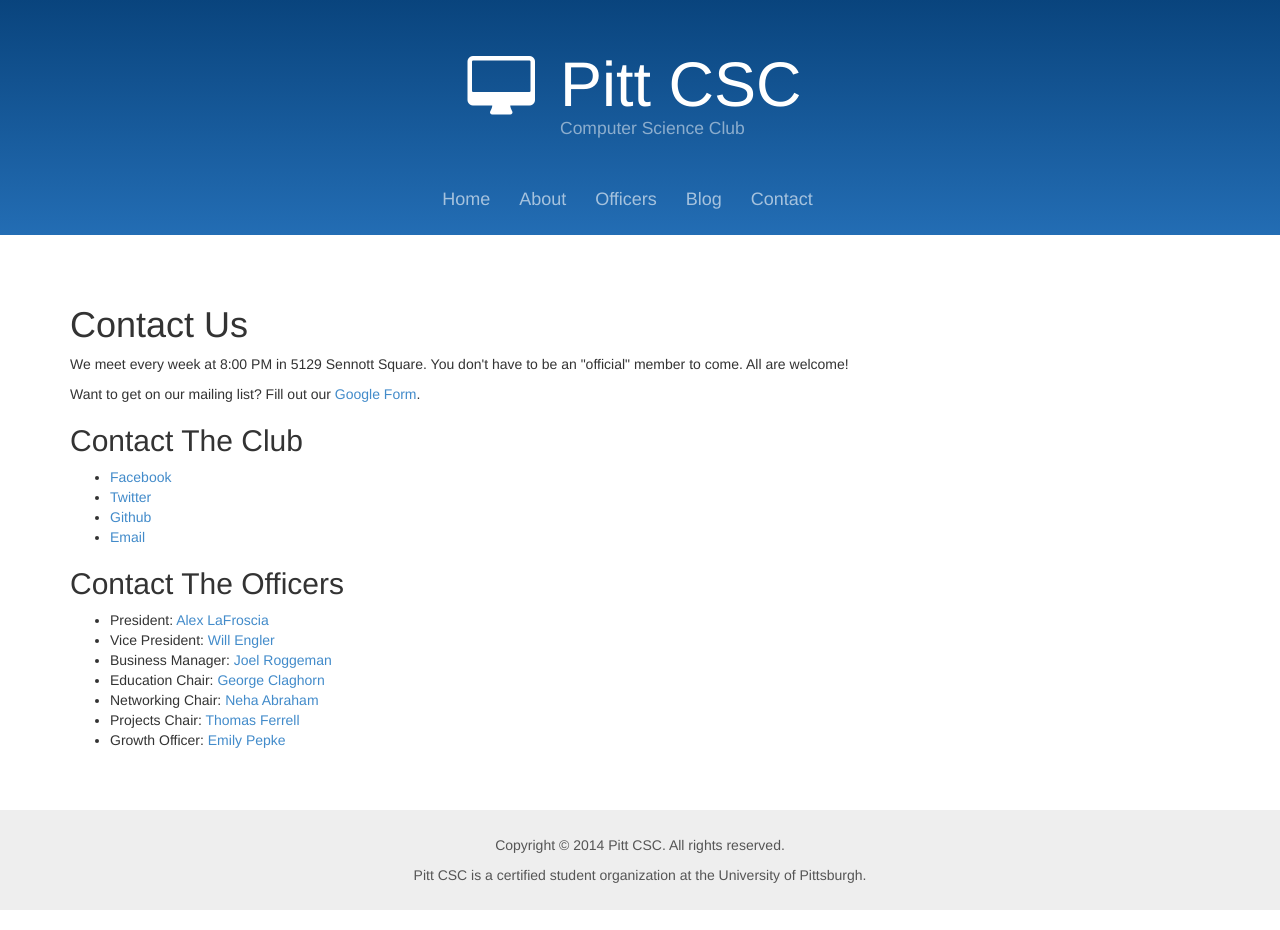
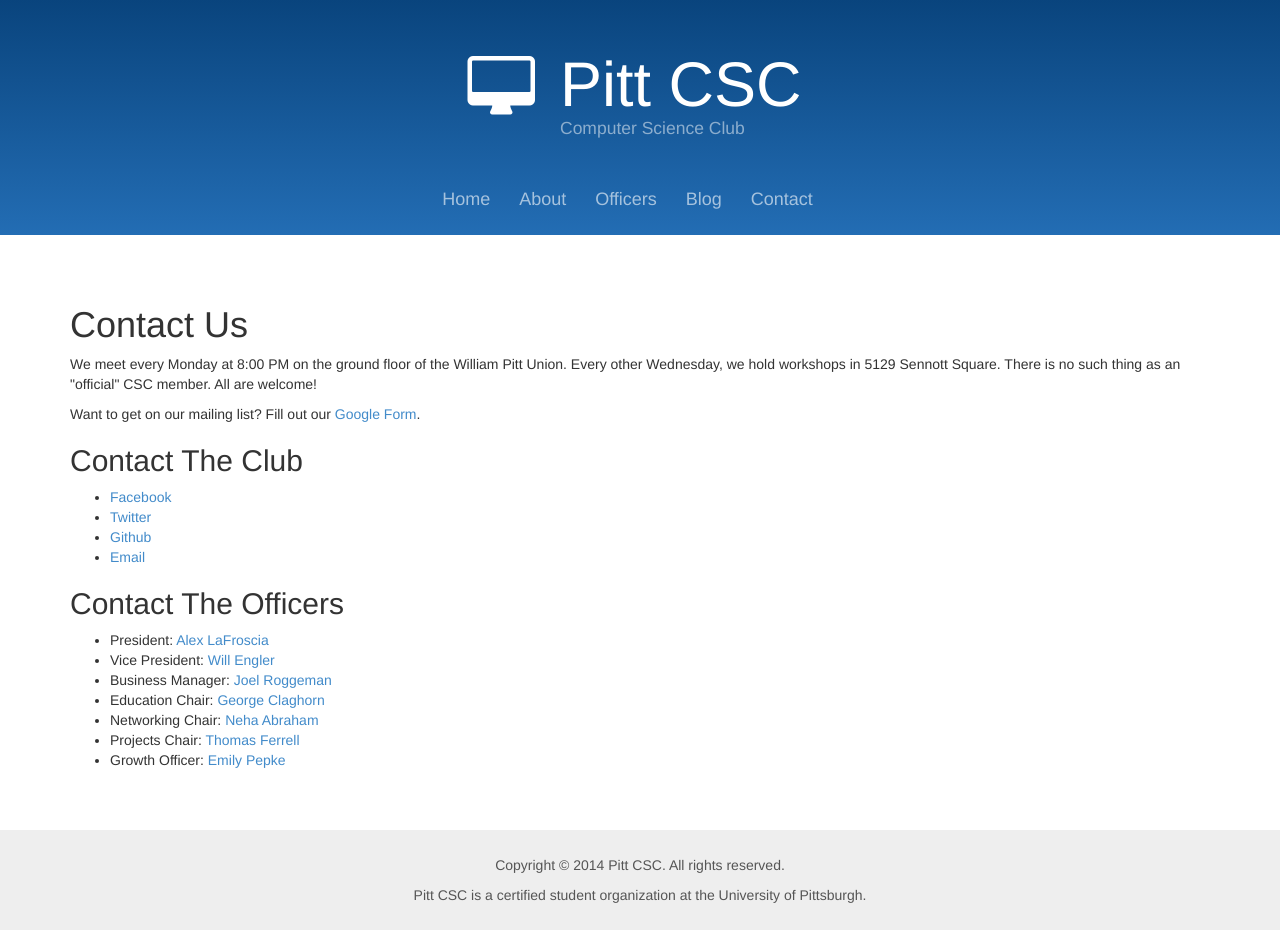
Before and after one commit to pittcsc/old-pittcsc-website-archived, a Jekyll site: the page built from contact/index.html, in a window 1280 px wide. Built offline with Jekyll 4.4.1, drawn with Linux system fonts in a browser that asks for light colours; Markdown is read by kramdown in place of the engine named in the settings.

Commit message:
Update contact page

```diff
--- a/contact/index.html
+++ b/contact/index.html
@@ -4,14 +4,14 @@ title: Contact Us
 GoogleFormLink: "https://docs.google.com/forms/d/1eNwkgw6DWM_5nIuIv8EtAb1eZJRklYl8ELqJli43NIc/viewform"
 ---
 
-<p>We meet every week at 8:00 PM in 5129 Sennott Square. You don't have to be an "official" member to come. All are welcome!</p>
+<p>We meet every Monday at 8:00 PM on the ground floor of the William Pitt Union. Every other Wednesday, we hold workshops in 5129 Sennott Square. There is no such thing as an "official" CSC member. All are welcome!</p>
 <p>Want to get on our mailing list? Fill out our <a href={{page.GoogleFormLink}}>Google Form</a>.</p>
 
 <h2>Contact The Club</h2>
 
 <ul>
 {% for contact in site.data.contacts %}
-		<li><a href={{contact.link}}>{{contact.medium}}</a></li>
+	<li><a href={{contact.link}}>{{contact.medium}}</a></li>
 {% endfor %}
 </ul>
 
```
